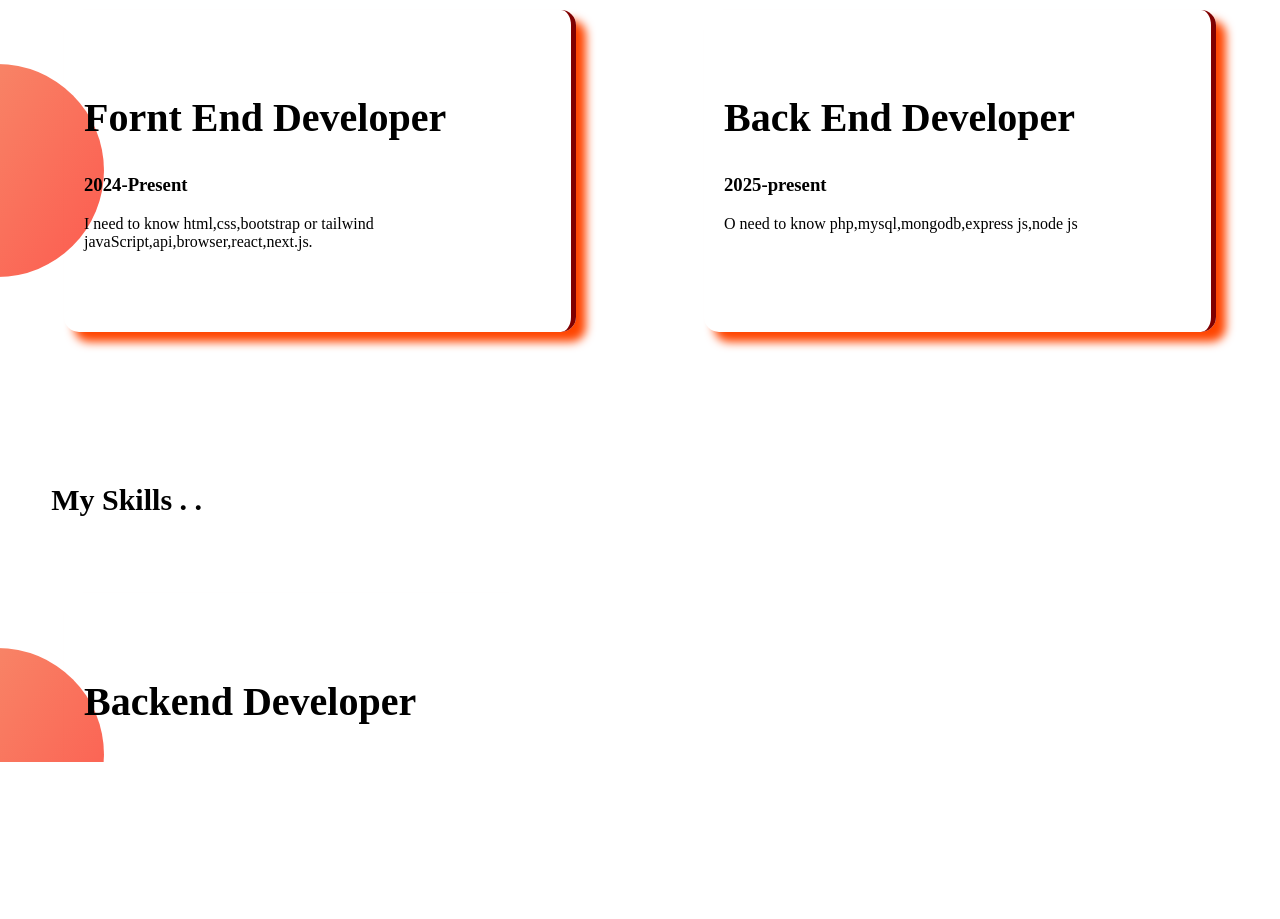
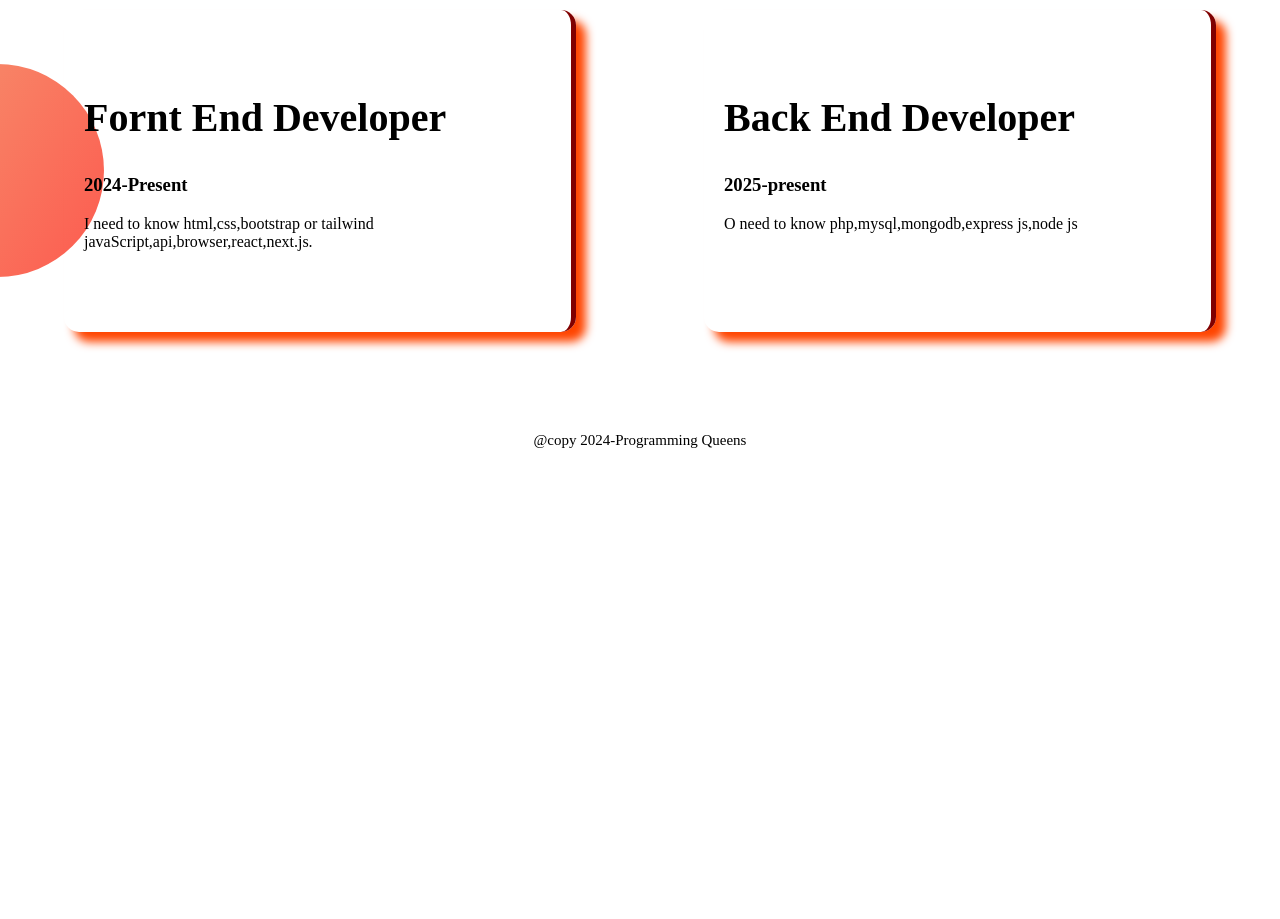
Before and after one commit to sefabinteSumaiya/project-my, a plain HTML site: page index.html in a window 1280 px wide. Shown: the part 1271-2190 px from the top of the page. After the commit the page ends 1735 px from the top, so only its background shows below. Drawn offline with Linux system fonts and the light colour scheme.

Commit message:
section design

```diff
--- a/index.html
+++ b/index.html
@@ -52,23 +52,7 @@
             </div>
         </div>
     </section>
-    <section >
-        <h1 class="myskills">My Skills . .</h1>
-        <div class="fluid-container bg">
-            <div class="half-width box1">
-                <h2 class="h2-width">Backend Developer</h2>
-                <h3 class="rong">2024-Present</h3>
-                <p>I need to know html,css,bootstrap or tailwind<br>
-                   javaScript,api,browser,react,next.js.
-                </p>
-            </div>
-            <div class="half-width box1">
-                <h2 class="h2-width">BackEnd Developer</h2>
-                <h3 class="rong">2025-present</h3>
-                <p>O need to know php,mysql,mongodb,express js,node js</p>
-            </div>
-        </div>
-    </section>
+
     <footer>
         <p>@copy 2024-Programming Queens</p>
 
```
